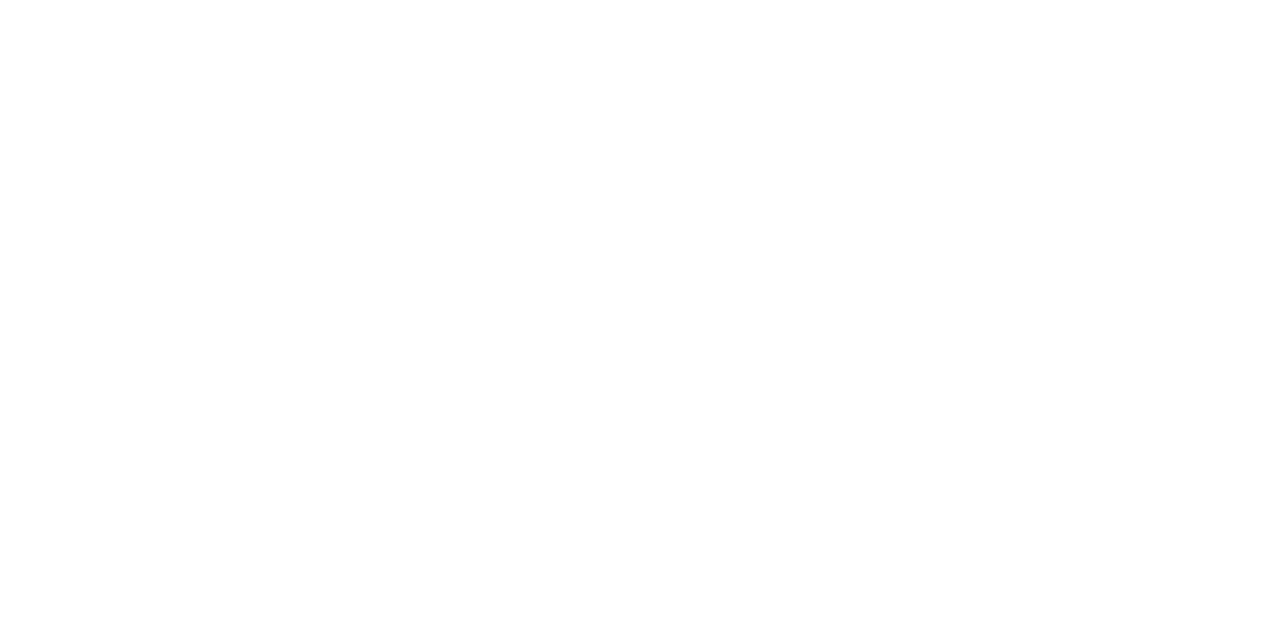
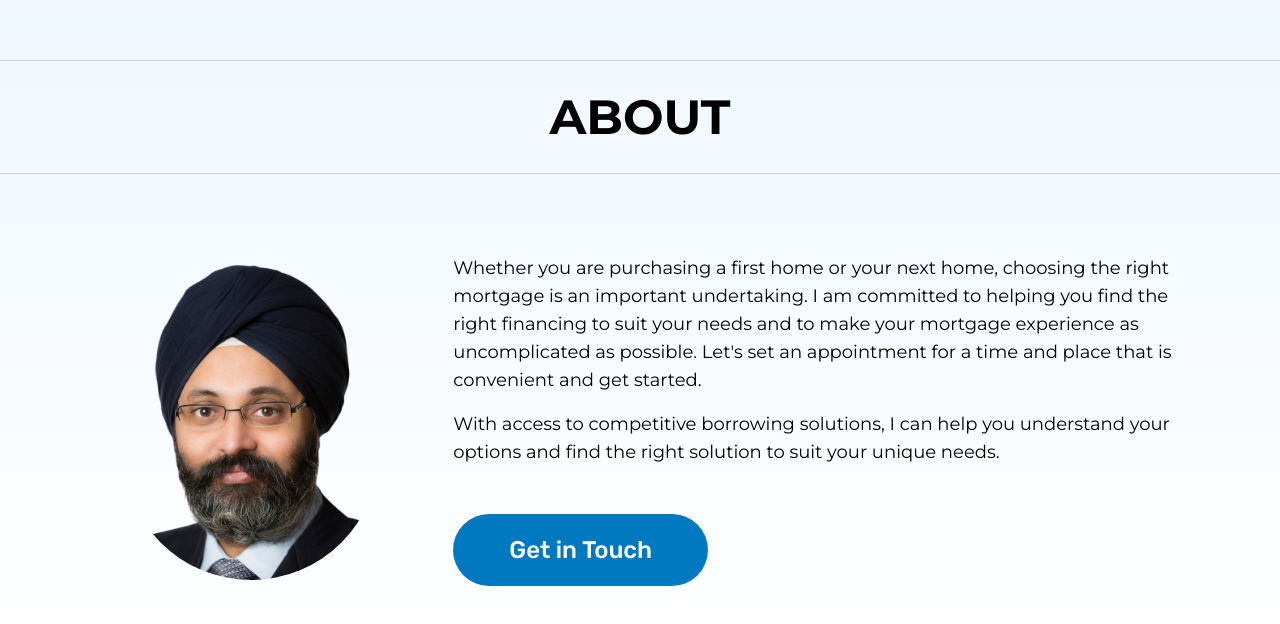
Before and after one commit to apkanwar/PortfolioKD, a Next.js app: page / in a window 1280 px wide. Shown: the part 772-1396 px from the top of the page. Before the commit the page ends 800 px from the top, so only its background shows below. Built offline with nearby package versions, Linux system fonts and the light colour scheme; a web font is replaced by a local one.

Commit message:
Added about section

```diff
--- /dev/null
+++ b/src/components/about.js
@@ -0,0 +1,50 @@
+import { useEffect, useState } from "react";
+
+export default function About() {
+    const [data, setData] = useState([]);
+
+    useEffect(() => {
+        fetchProjectOverview();
+    }, []);
+
+    const fetchProjectOverview = async () => {
+        try {
+            const response = await fetch('/api/aboutInfo');
+            if (!response.ok) {
+                throw new Error('Failed to Fetch Data');
+            }
+            const { data } = await response.json();
+            setData(data);
+            console.log('Fetched Data!');
+        } catch (error) {
+            console.error('Error Fetching Data:', error);
+        }
+    };
+
+    return (
+        <section className='bg-gradient-to-b from-artic-blue to-white'>
+            <div id="about" className="max-w-7xl mx-auto pb-16">
+                <div className="flex flex-col items-center justify-center font-dText text-5xl font-bold pb-12">
+                    <hr class="h-px w-full my-8 bg-gray-300 border-0 dark:bg-gray-700" />
+                    <h1>ABOUT</h1>
+                    <hr class="h-px w-full my-8 bg-gray-300 border-0 dark:bg-gray-700"/>
+                </div>
+                <div className="grid grid-cols-3 gap-4 max-w-6xl mx-auto">
+                    <div className="flex items-center justify-center">
+                        <img src="profile.png" alt="Profile Picture" className="rounded-full w-64" />
+                    </div>
+                    <div className="flex flex-col gap-4 col-span-2">
+                        {data.map(({ paragraph }) => (
+                            <p className="text-lg font-dText">
+                                {paragraph}
+                            </p>
+                        ))}
+                        <button className="bg-bmo-blue text-white mt-8 rounded-full py-5 px-14 hover:bg-opacity-90 transition-opacity duration-300 text-2xl font-medium font-headings w-fit">
+                            Get in Touch
+                        </button>
+                    </div>
+                </div>
+            </div>
+        </section>
+    )
+}
--- a/src/components/intro.js
+++ b/src/components/intro.js
@@ -2,10 +2,12 @@
 export default function Intro() {
 
     return (
-        <section className='flex flex-col justify-center items-center font-dText font-bold text-5xl gap-3 max-w-7xl mx-auto min-h-[calc(100vh_-_88px)]'>
-            <h2 className="mt-16">Hi, my name is </h2>
-            <h1  className='mb-12 text-6xl bg-gradient-to-l from-[#4167A6] to-[#00CDAC] text-transparent bg-clip-text'>KD Kanwar</h1>
-            <h2 className='mt-8'>I am here help you solve your Mortgage Needs</h2>
+        <section className="bg-gradient-to-b from-white to-artic-blue">
+            <div id="top" className='flex flex-col justify-center items-center font-dText font-bold text-5xl gap-3 max-w-7xl mx-auto min-h-screen'>
+                <h2 className="mt-16">Hi, my name is </h2>
+                <h1 className='mb-12 text-6xl bg-gradient-to-l from-[#4167A6] to-[#00CDAC] text-transparent bg-clip-text'>KD Kanwar</h1>
+                <h2 className='mt-8'>I am here help you solve your Mortgage Needs</h2>
+            </div>
         </section>
     )
 }
--- a/src/components/navbar.js
+++ b/src/components/navbar.js
@@ -11,25 +11,25 @@
       <nav className="mx-auto flex max-w-7xl items-center justify-between p-6 lg:px-8 shadow-lg">
         {/* Logo */}
         <div className="flex lg:flex-1">
-          <Link href={"/"}>
+          <a href={"#top"}>
             <img className="h-10 w-auto" src="logo.png" alt="Logo" />
-          </Link>
+          </a>
         </div>
 
         {/* Middle Icons */}
         <Popover.Group className="hidden lg:flex gap-x-6 font-semibold leading-6">
-          <Link href={"/"} className="px-3 py-1.5 rounded hover:bg-zinc-200 transition ease-in duration-200">
+          <a href={"#about"} className="px-3 py-1.5 rounded hover:bg-zinc-200 transition ease-in duration-200">
             About Me
-          </Link>
-          <Link href={"/"} className="px-3 py-1.5 rounded hover:bg-zinc-200 transition ease-in duration-200">
+          </a>
+          <a href={"/"} className="px-3 py-1.5 rounded hover:bg-zinc-200 transition ease-in duration-200">
             Reviews
-          </Link>
-          <Link href={"/"} className="px-3 py-1.5 rounded hover:bg-zinc-200 transition ease-in duration-200">
+          </a>
+          <a href={"/"} className="px-3 py-1.5 rounded hover:bg-zinc-200 transition ease-in duration-200">
             Benefits
-          </Link>
-          <Link href={"/"} className="px-3 py-1.5 rounded hover:bg-zinc-200 transition ease-in duration-200">
+          </a>
+          <a href={"/"} className="px-3 py-1.5 rounded hover:bg-zinc-200 transition ease-in duration-200">
             Contact
-          </Link>
+          </a>
         </Popover.Group>
 
         {/* Right Buttons */}
--- /dev/null
+++ b/src/pages/api/aboutInfo.js
@@ -0,0 +1,14 @@
+// Next.js API route support: https://nextjs.org/docs/api-routes/introduction
+
+export default function handler(req, res) {
+    const data = [
+        {
+            paragraph: "Whether you are purchasing a first home or your next home, choosing the right mortgage is an important undertaking. I am committed to helping you find the right financing to suit your needs and to make your mortgage experience as uncomplicated as possible. Let's set an appointment for a time and place that is convenient and get started.",
+        },
+        {
+            paragraph: "With access to competitive borrowing solutions, I can help you understand your options and find the right solution to suit your unique needs.",
+
+        }
+    ]
+    res.status(200).json({ data })
+}
--- a/src/pages/api/modules.js
+++ /dev/null
@@ -1,15 +0,0 @@
-// Next.js API route support: https://nextjs.org/docs/api-routes/introduction
-
-export default function handler(req, res) {
-  const data = [
-      {
-          name: 'Navbar',
-          link: '/navbar',
-      },
-      {
-          name: 'Footer',
-          link: '/footer',
-      }
-  ]
-  res.status(200).json({ data })
-}
--- a/src/pages/index.js
+++ b/src/pages/index.js
@@ -1,3 +1,4 @@
+import About from "@/components/about";
 import Intro from "@/components/intro";
 import Navbar from "@/components/navbar";
 import Head from "next/head";
@@ -11,6 +12,7 @@
 
       <Navbar />
       <Intro />
+      <About />
     </>
   )
 }
--- a/src/styles/globals.css
+++ b/src/styles/globals.css
@@ -6,3 +6,7 @@
 @tailwind base;
 @tailwind components;
 @tailwind utilities;
+
+html {
+    scroll-behavior: smooth;
+}
--- a/tailwind.config.js
+++ b/tailwind.config.js
@@ -14,7 +14,8 @@
         'midnight-black': '#1B1C1E',
         'grey-black': '#545454',
         'artic-blue': '#F0F8FF',
-        'eazy-main': '#0099FF'
+        'eazy-main': '#0099FF',
+        'bmo-blue': '#0179C1'
       },
       fontFamily: {
         'headings': ['Rubik', 'sans-serif'],
```
Also changed, not shown: public/profile.png (added).
